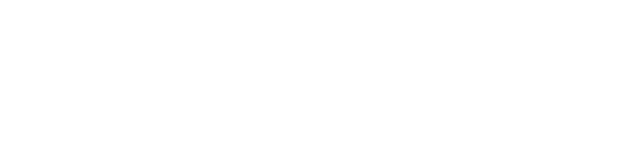
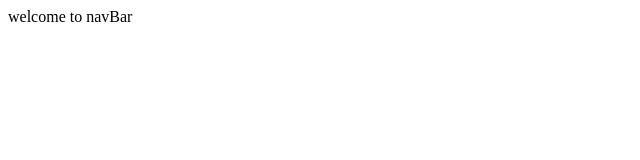
Before and after one commit to BosyAshrf/FirstRepository, a plain HTML site: page index.html in a window 1280 px wide. Shown: the whole page, without its empty margins (0-640 px from the left). Drawn offline with Linux system fonts and the light colour scheme.

Commit message:
add content to navBar

```diff
--- a/index.html
+++ b/index.html
@@ -7,6 +7,6 @@
     <title>Document</title>
 </head>
 <body>
-
+    welcome to navBar
 </body>
 </html>
```
